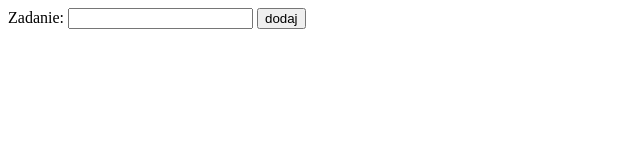
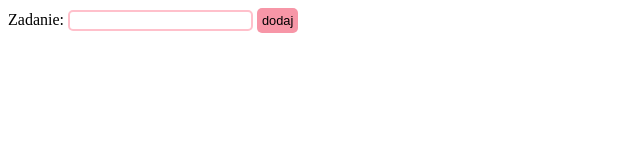
Before and after one commit to hernkuba/GreatList, a plain HTML site: page index.html in a window 1280 px wide. Shown: the whole page, without its empty margins (0-640 px from the left). Drawn offline with Linux system fonts and the light colour scheme; the site is published under a folder, as on GitHub Pages, so addresses that start at the root find nothing.

Commit message:
Changed path

```diff
--- a/index.html
+++ b/index.html
@@ -5,9 +5,9 @@
     <meta name="viewport" content="width=device-width, initial-scale=1.0" />
     <title>GreatList</title>
     <script defer src="script.js"></script>
-    <link rel="stylesheet" href="/css/li.css">
-    <link rel="stylesheet" href="/css/button.css">
-    <link rel="stylesheet" href="/css/main.css">
+    <link rel="stylesheet" href="./css/li.css">
+    <link rel="stylesheet" href="./css/button.css">
+    <link rel="stylesheet" href="./css/main.css">
   </head>
   <body>
 
```
